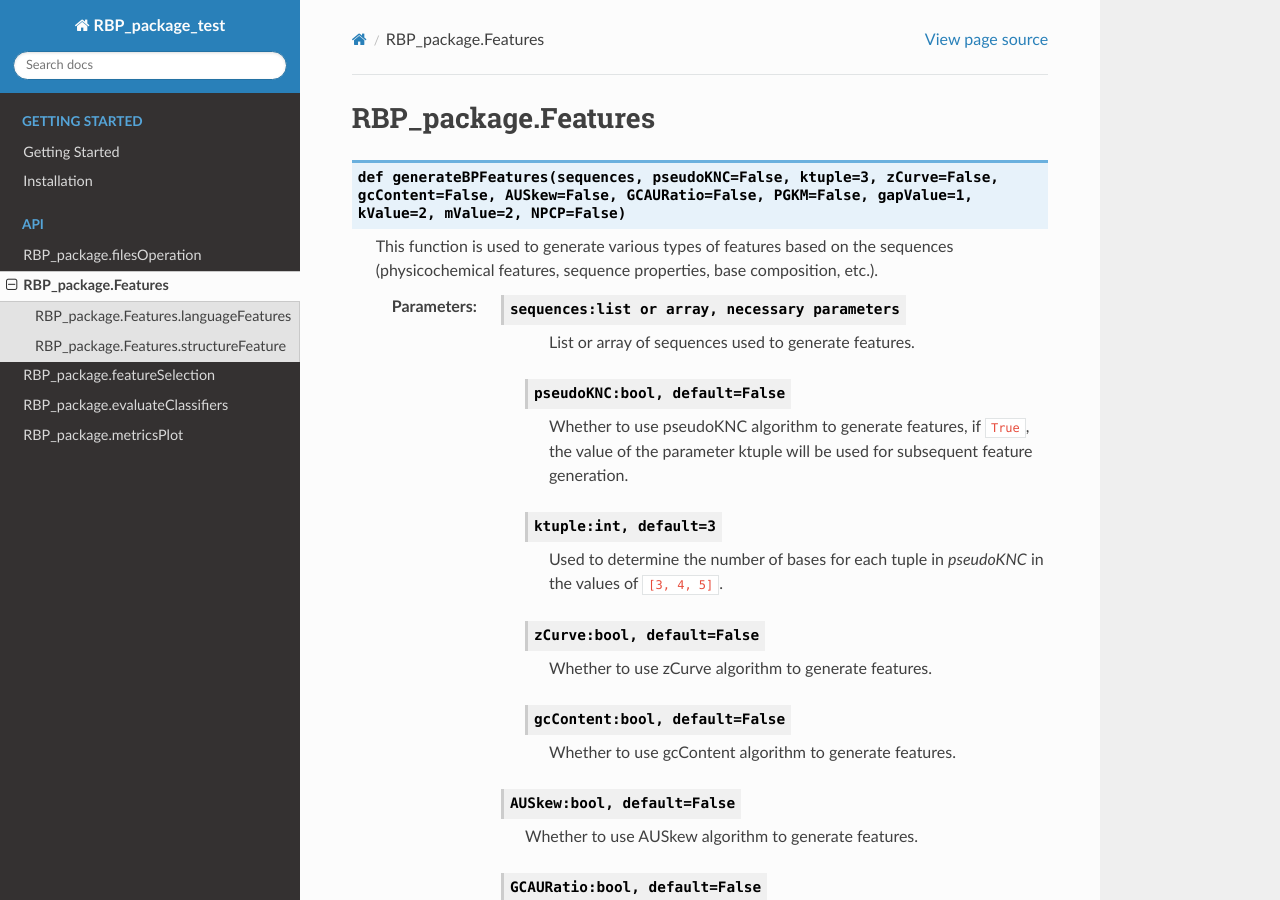
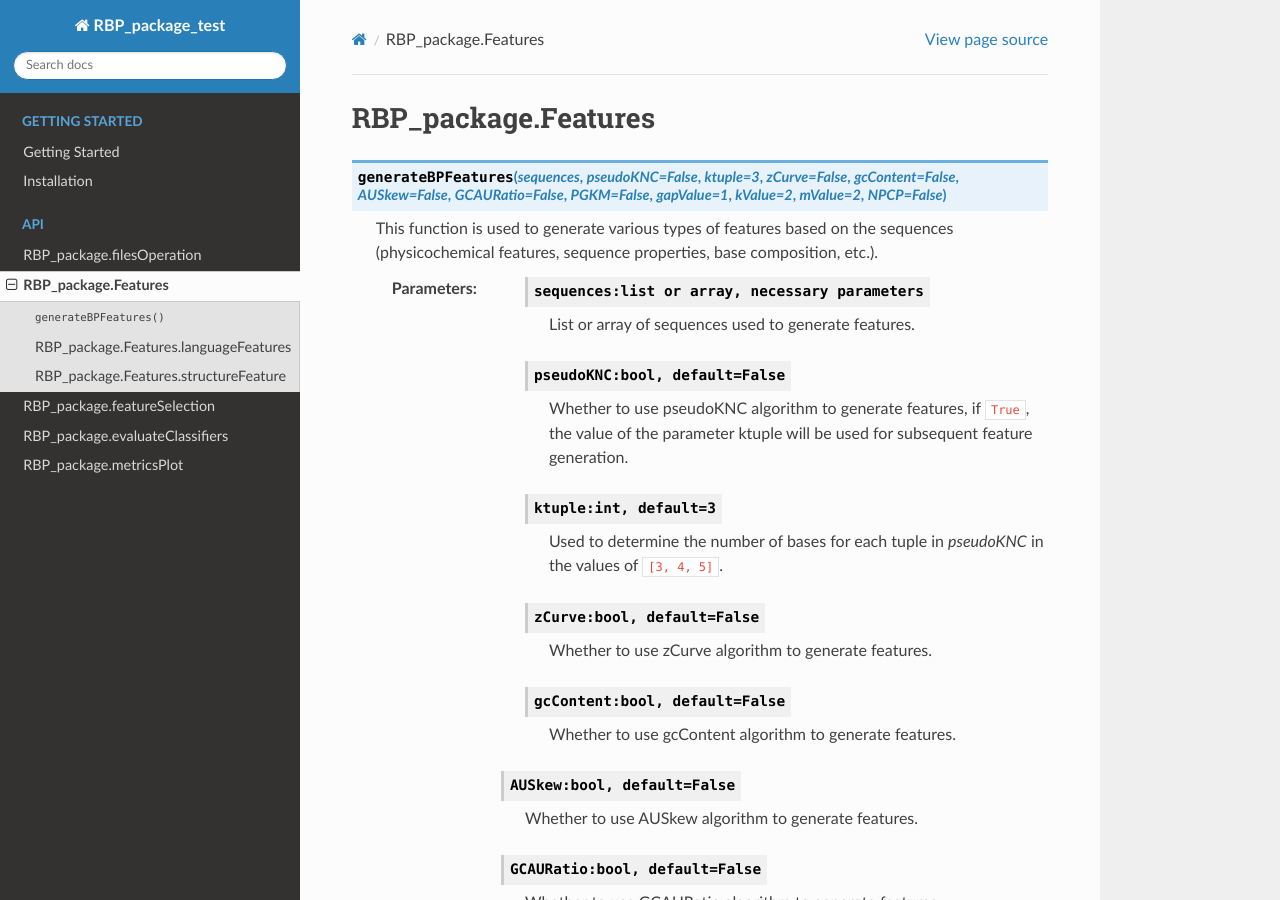
Before and after one commit to no-banana/PyRBP, a Sphinx documentation site: the page built from docs/source/RNA_features.rst, in a window 1280 px wide and 900 px high. Built offline with Sphinx 7.4.7 and the Read the Docs theme 2.0.0, drawn with Linux system fonts in a browser that asks for light colours.

Commit message:
Add files via upload

```diff
--- a/docs/source/RNA_features.rst
+++ b/docs/source/RNA_features.rst
@@ -1,11 +1,12 @@
 RBP_package.Features
 ==================================
 
-.. py:function:: def generateBPFeatures(sequences, pseudoKNC=False, ktuple=3, zCurve=False, gcContent=False, AUSkew=False, GCAURatio=False, PGKM=False, gapValue=1, kValue=2, mValue=2, NPCP=False)
+.. py:function:: generateBPFeatures(sequences, pseudoKNC=False, ktuple=3, zCurve=False, gcContent=False, AUSkew=False, GCAURatio=False, PGKM=False, gapValue=1, kValue=2, mValue=2, NPCP=False)
 
     This function is used to generate various types of features based on the sequences (physicochemical features, sequence properties, base composition, etc.).
 
-    :Parameters: .. class:: sequences:list or array, necessary parameters
+    :Parameters:
+                 .. class:: sequences:list or array, necessary parameters
 
                         List or array of sequences used to generate features.
 
```
Also changed, not shown: 8 other files.
